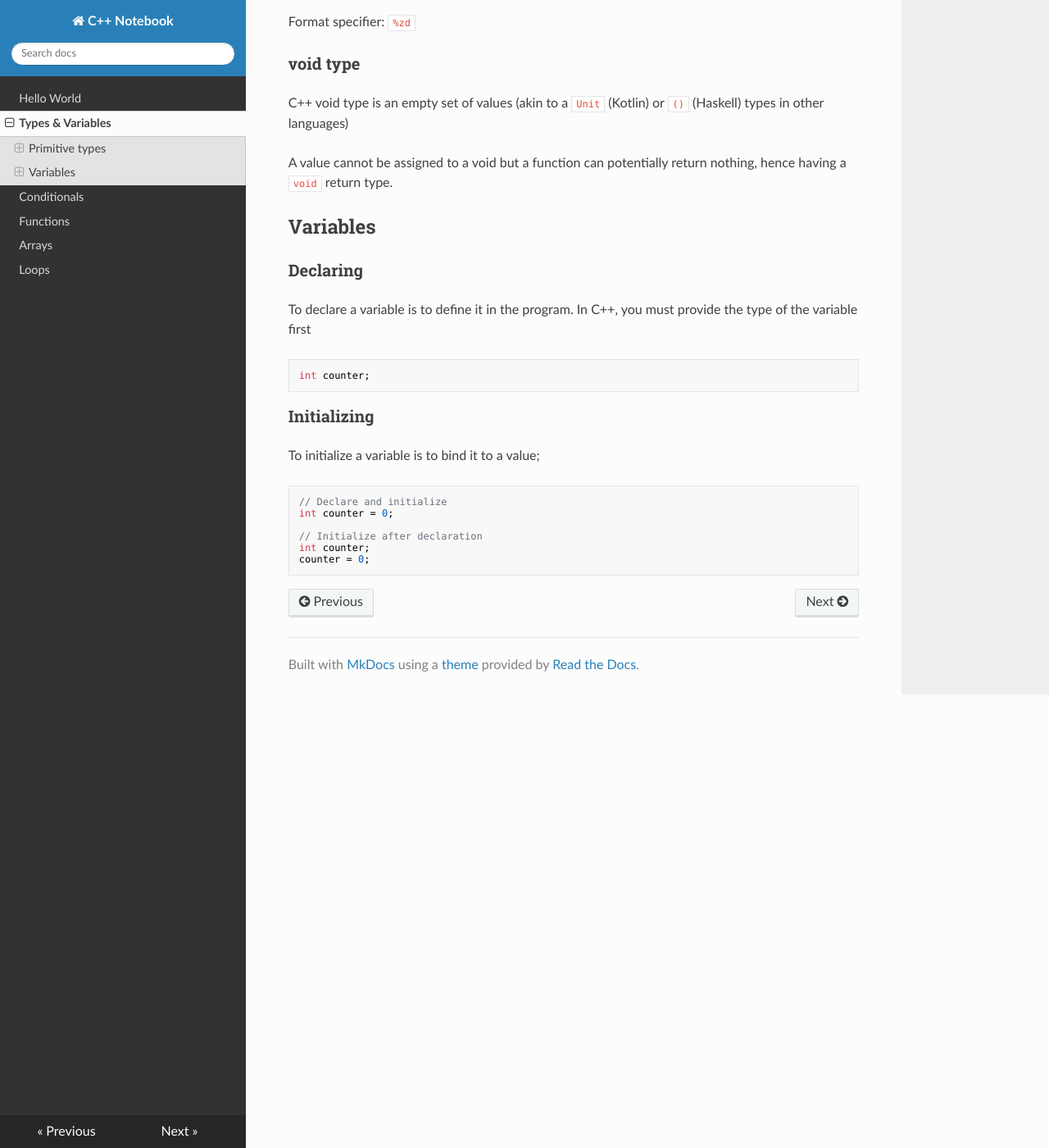
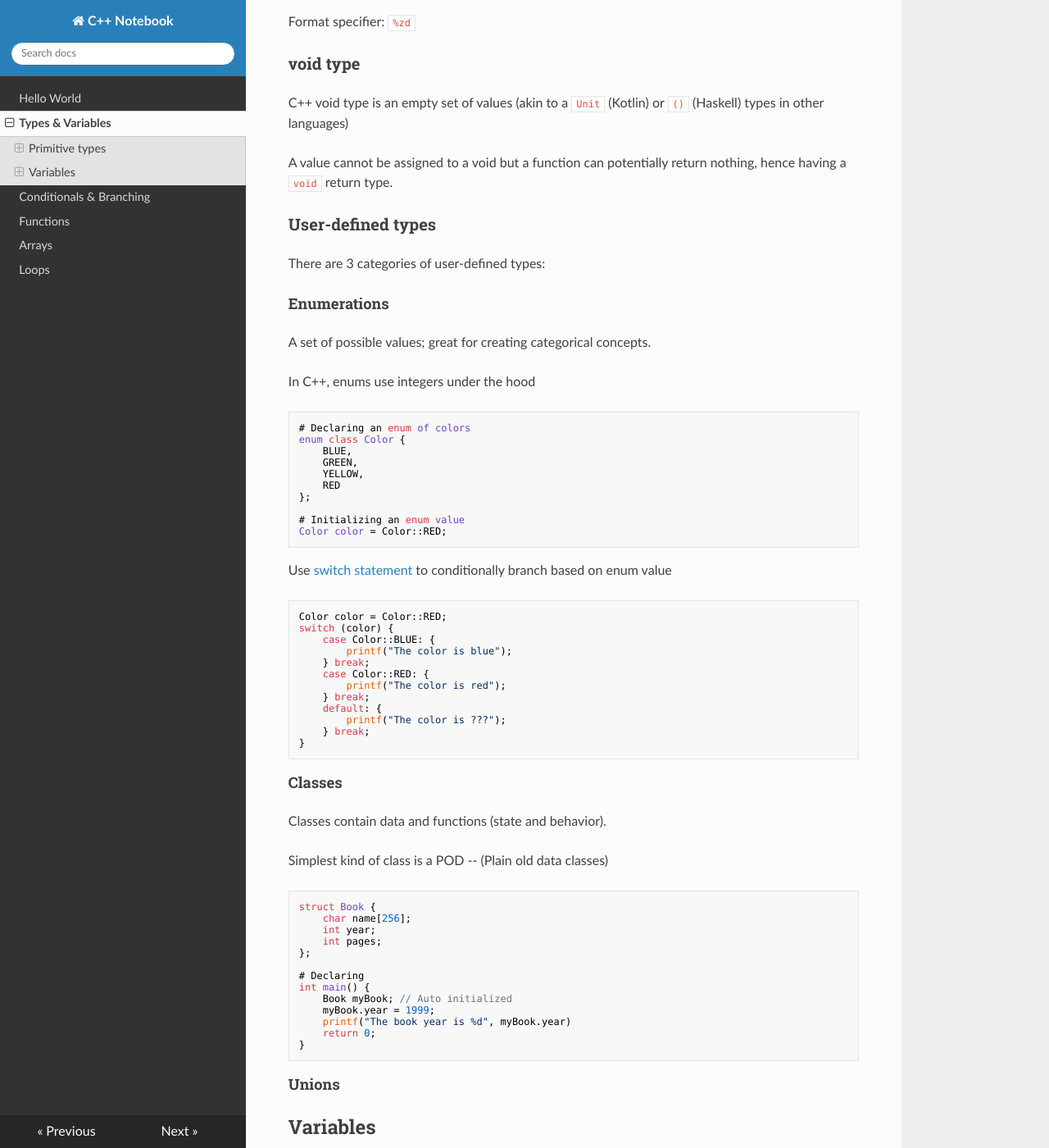
Before and after one commit to ddubson/cpp-notebook, an MkDocs documentation site: the page built from docs/types-n-variables.md, in a window 1280 px wide and 1400 px high, scrolled down 2049 px. Shown: the whole window at 82% size. Built offline with MkDocs 1.6.1, drawn with Linux system fonts in a browser that asks for light colours; nearby versions of some CDN libraries.

Commit message:
Add user defined types docs

````diff
--- a/docs/types-n-variables.md
+++ b/docs/types-n-variables.md
@@ -88,6 +88,72 @@ other languages)
 A value cannot be assigned to a void but a function can potentially return nothing, hence having
 a `void` return type.
 
+### User-defined types
+
+There are 3 categories of user-defined types:
+
+#### Enumerations
+
+A set of possible values; great for creating categorical concepts.
+
+In C++, enums use integers under the hood
+
+```c++
+# Declaring an enum of colors
+enum class Color {
+    BLUE,
+    GREEN,
+    YELLOW,
+    RED
+};
+
+# Initializing an enum value
+Color color = Color::RED;
+```
+
+Use [switch statement](conditionals.md) to conditionally branch based on enum value
+
+```c++
+Color color = Color::RED;
+switch (color) {
+    case Color::BLUE: {
+        printf("The color is blue");
+    } break;
+    case Color::RED: {
+        printf("The color is red");
+    } break;
+    default: {
+        printf("The color is ???");
+    } break;
+}
+```
+
+#### Classes
+
+Classes contain data and functions (state and behavior).
+
+Simplest kind of class is a POD -- (Plain old data classes)
+
+```c++
+struct Book {
+    char name[256];
+    int year;
+    int pages;
+};
+
+# Declaring
+int main() {
+    Book myBook; // Auto initialized
+    myBook.year = 1999;
+    printf("The book year is %d", myBook.year)
+    return 0;
+}
+```
+
+
+
+#### Unions
+
 ## Variables
 
 ### Declaring
--- a/mkdocs.yml
+++ b/mkdocs.yml
@@ -3,7 +3,7 @@ theme: readthedocs
 nav:
   - 'Hello World': 'index.md'
   - 'Types & Variables': 'types-n-variables.md'
-  - 'Conditionals': 'conditionals.md'
+  - 'Conditionals & Branching': 'conditionals.md'
   - 'Functions': 'functions.md'
   - 'Arrays': 'arrays.md'
   - 'Loops': 'loops.md'
````
Also changed, not shown: docs/conditionals.md (+19 -1 lines), 2 other files.
